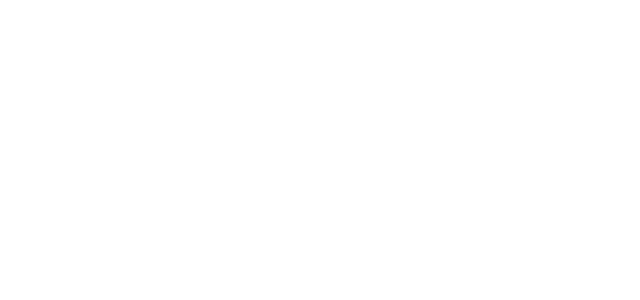
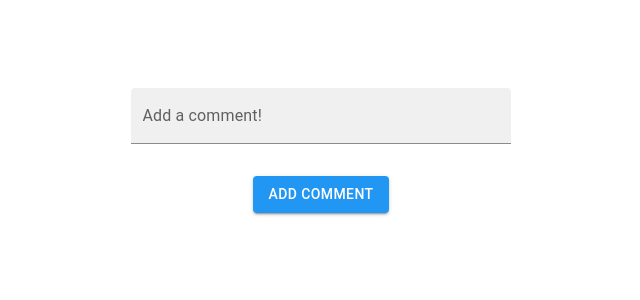
Before and after one commit to ngjianyi/CVWO, a React (Create React App) app in the folder forum-frontend/: page /hmm in a window 1280 px wide. Before the commit this address had no page. Shown: the top 300 px of the page, without its empty margins (319-959 px from the left). Built offline with nearby package versions, Linux system fonts and the light colour scheme.

Commit message:
Added scaffolding for posting comments

```diff
--- a/forum-frontend/package.json
+++ b/forum-frontend/package.json
@@ -5,6 +5,7 @@
     "dependencies": {
         "@emotion/react": "^11.11.1",
         "@emotion/styled": "^11.11.0",
+        "@mui/icons-material": "^5.15.3",
         "@mui/material": "^5.14.19",
         "@mui/styles": "^5.14.19",
         "@testing-library/jest-dom": "^5.11.4",
--- a/forum-frontend/src/App.tsx
+++ b/forum-frontend/src/App.tsx
@@ -1,5 +1,6 @@
 import Home from "./pages/Home";
 import ThreadView from "./pages/ThreadView";
+import CommentForm from "./components/CommentForm";
 import React from "react";
 import "./App.css";
 import { BrowserRouter, Route, Routes } from "react-router-dom";
@@ -21,6 +22,7 @@
                     <Routes>
                         <Route path="/thread/:id" element={<ThreadView />} />
                         <Route path="/" element={<Home />} />
+                        <Route path="/hmm" element={<CommentForm />} />
                     </Routes>
                 </BrowserRouter>
             </ThemeProvider>
--- a/forum-frontend/src/components/BasicThreadList.tsx
+++ b/forum-frontend/src/components/BasicThreadList.tsx
@@ -25,7 +25,7 @@
 
     const no_threads: JSX.Element = <h3>Sign in the add a thread!</h3>;
     const all_threads: JSX.Element[] = threads.map((thread: Thread) => (
-        <ThreadItem thread={thread} showbutton={true} key={thread.id} />
+        <ThreadItem thread={thread} indivthread={false} key={thread.id} />
     ));
 
     // threads.map((thread: Thread) => (
--- /dev/null
+++ b/forum-frontend/src/components/CommentForm.tsx
@@ -0,0 +1,78 @@
+import React, { useState } from "react";
+// import { useNavigate } from "react-router-dom";
+import Button from "@mui/material/Button";
+import CssBaseline from "@mui/material/CssBaseline";
+import TextField from "@mui/material/TextField";
+import Box from "@mui/material/Box";
+import Container from "@mui/material/Container";
+// import { ThemeProvider } from "@mui/material/styles";
+
+export default function CommentForm() {
+    // const navigate = useNavigate();
+    const [comment, setComment] = useState("");
+
+    const stripHtmlEntities = (str: string) => {
+        return String(str).replace(/\n/g, "<br> <br>").replace(/</g, "&lt;").replace(/>/g, "&gt;");
+    };
+
+    const handleSubmit = async (event: React.FormEvent<HTMLFormElement>) => {
+        event.preventDefault();
+        const url = "http://localhost:4000/forum_comments";
+        const body = {
+            content: stripHtmlEntities(comment),
+            author: "test1", // PLACEHOLDER TO UPDATE!
+            forum_thread_id: 1, // PLACEHOLDER TO UPDATE!
+            user_id: 1, // PLACEHOLDER TO UPDATE!
+        };
+
+        // const token = document.querySelector('meta[name="csrf-token"]').content;
+        const response: Response = await fetch(url, {
+            method: "POST",
+            headers: {
+                // "X-CSRF-Token": token,
+                "Content-Type": "application/json",
+            },
+            body: JSON.stringify(body),
+        });
+
+        if (!response.ok) {
+            throw new Error("Network response was not ok.");
+        }
+
+        setComment("");
+        return response.json();
+    };
+
+    return (
+        // <ThemeProvider theme={theme}>
+        <Container component="main" maxWidth="xs">
+            <CssBaseline />
+            <Box
+                sx={{
+                    marginTop: 8,
+                    display: "flex",
+                    flexDirection: "column",
+                    alignItems: "center",
+                }}
+            >
+                <Box component="form" onSubmit={handleSubmit} noValidate sx={{ mt: 1 }}>
+                    <TextField
+                        margin="normal"
+                        variant="filled"
+                        // required
+                        fullWidth
+                        id="comment"
+                        label="Add a comment!"
+                        name="comment"
+                        value={comment}
+                        onChange={(event) => setComment(event.target.value)}
+                    />
+                    <Button type="submit" variant="contained" sx={{ mt: 3, mb: 2 }}>
+                        Add comment
+                    </Button>
+                </Box>
+            </Box>
+        </Container>
+        // </ThemeProvider>
+    );
+}
--- a/forum-frontend/src/components/ThreadItem.tsx
+++ b/forum-frontend/src/components/ThreadItem.tsx
@@ -7,8 +7,7 @@
 
 type Props = {
     thread: Thread;
-    showbutton: boolean;
-    key: number;
+    indivthread: boolean;
 };
 const useStyles = makeStyles(() => ({
     threadBody: {
@@ -24,20 +23,20 @@
     },
 }));
 
-const ThreadItem: React.FC<Props> = ({ thread, showbutton }) => {
+const ThreadItem: React.FC<Props> = ({ thread, indivthread }) => {
     const classes = useStyles();
 
     return (
         <Card className={classes.threadCard}>
             <CardContent>
-                <Typography component="p">{"Viewing thread:"}</Typography>
+                {indivthread && <Typography component="p">{"Viewing thread:"}</Typography>}
                 <Typography variant="h5" component="h5" className={classes.threadBody}>
                     {thread.title}
                 </Typography>
                 <Typography variant="body2" component="p" className={classes.metadata}>
                     {thread.content}
                 </Typography>
-                {showbutton && (
+                {!indivthread && (
                     <Link to={`/thread/${thread.id}`}>
                         <Button variant="contained" color="secondary">
                             View comments
--- a/forum-frontend/src/pages/ThreadView.tsx
+++ b/forum-frontend/src/pages/ThreadView.tsx
@@ -22,7 +22,7 @@
             .catch(() => navigate("/"));
     }, [params.id]);
 
-    const all_threads: JSX.Element = <ThreadItem thread={thread} key={thread.id} showbutton={false} />;
+    const all_threads: JSX.Element = <ThreadItem thread={thread} indivthread={true} key={thread.id} />;
 
     return (
         <div style={{ width: "30vw", margin: "auto" }}>
```
Also changed, not shown: 2 other files (tests, documents, lock files or other folders).
